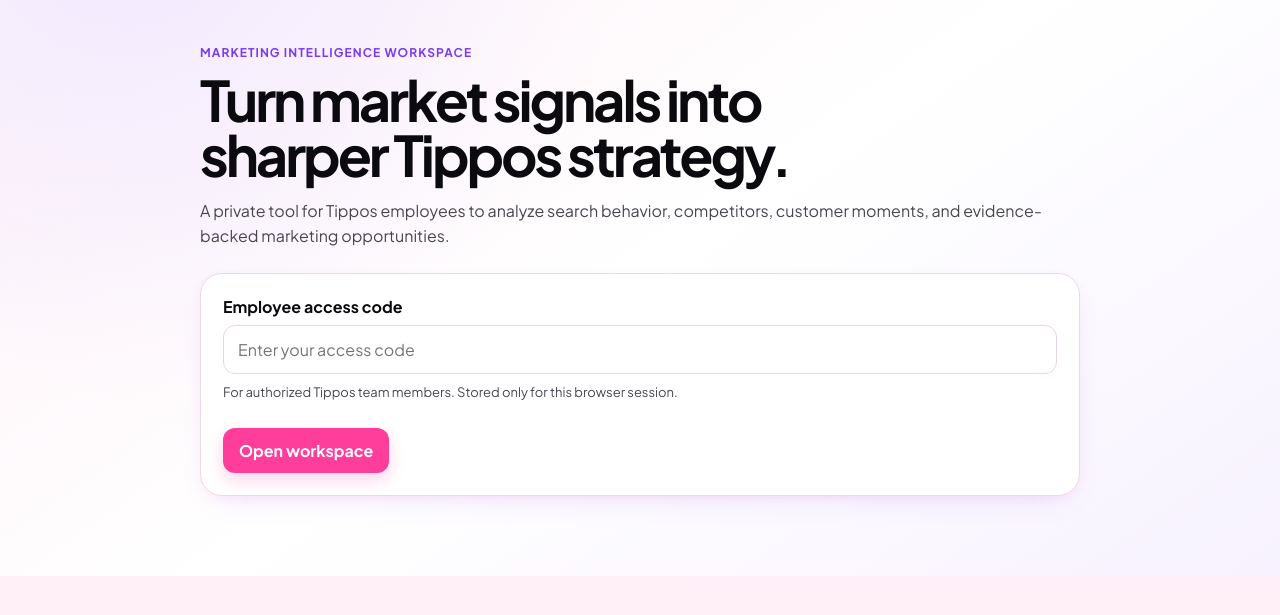
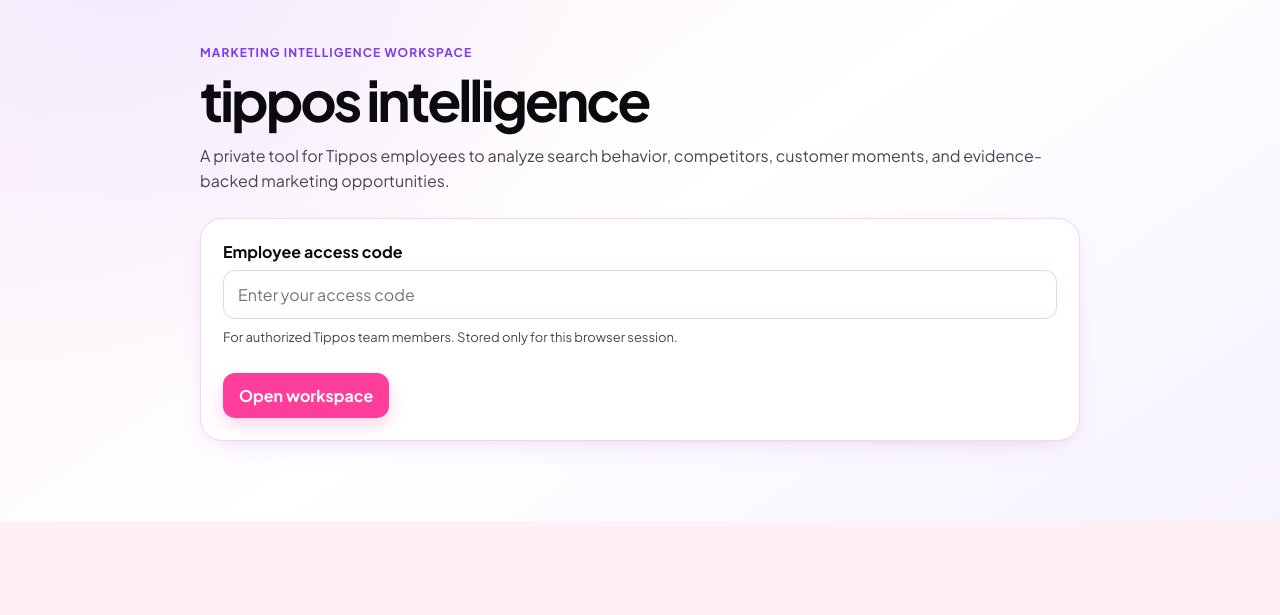
Before and after one commit to tippos/tippos-market-intelligence-assistant, a plain HTML site: page index.html in a window 1280 px wide. Shown: the part 93-708 px from the top of the page. Drawn offline with Linux system fonts and the light colour scheme.

Commit message:
Update strategy assistant heading

```diff
--- a/index.html
+++ b/index.html
@@ -30,7 +30,7 @@
   <main class="wrap">
     <div class="brand-row"><a class="brand" href="#top" aria-label="Tippos"><img class="brand-logo" src="tippos-logo.png" alt="Tippos"></a><span class="internal-badge">Internal tool</span></div>
     <div class="eyebrow">Marketing intelligence workspace</div>
-    <h1>Turn market signals into sharper Tippos strategy.</h1>
+    <h1>tippos intelligence</h1>
     <p>A private tool for Tippos employees to analyze search behavior, competitors, customer moments, and evidence-backed marketing opportunities.</p>
     <section class="card" id="access"><label for="code">Employee access code</label><input id="code" type="password" autocomplete="current-password" placeholder="Enter your access code"><p class="hint">For authorized Tippos team members. Stored only for this browser session.</p><button id="unlock">Open workspace</button><p id="accessError" class="error hidden"></p></section>
     <section class="card hidden" id="chat"><label for="question">What should Tippos investigate?</label><textarea id="question" placeholder="Example: Which search opportunities should the Tippos marketing team prioritize next?"></textarea><div class="examples"><button class="example" data-question="What should the Tippos marketing team prioritize next?">Marketing priorities</button><button class="example" data-question="Which search opportunities should Tippos pursue first?">Search opportunities</button><button class="example" data-question="Where are competitors winning search and AI visibility?">Competitor visibility</button><button class="example" data-question="What marketing campaign should Tippos test next?">Campaign test</button></div><button id="ask">Build marketing strategy</button><p id="status" class="hint"></p></section>
```
